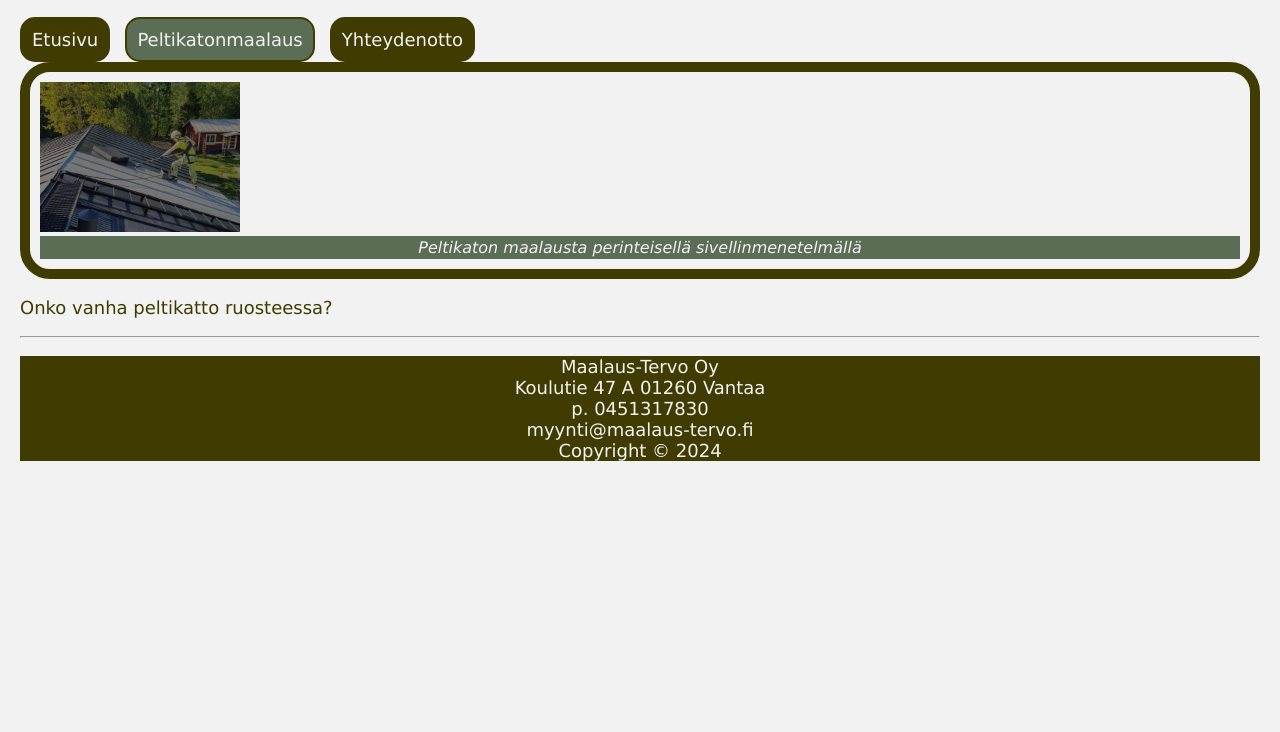
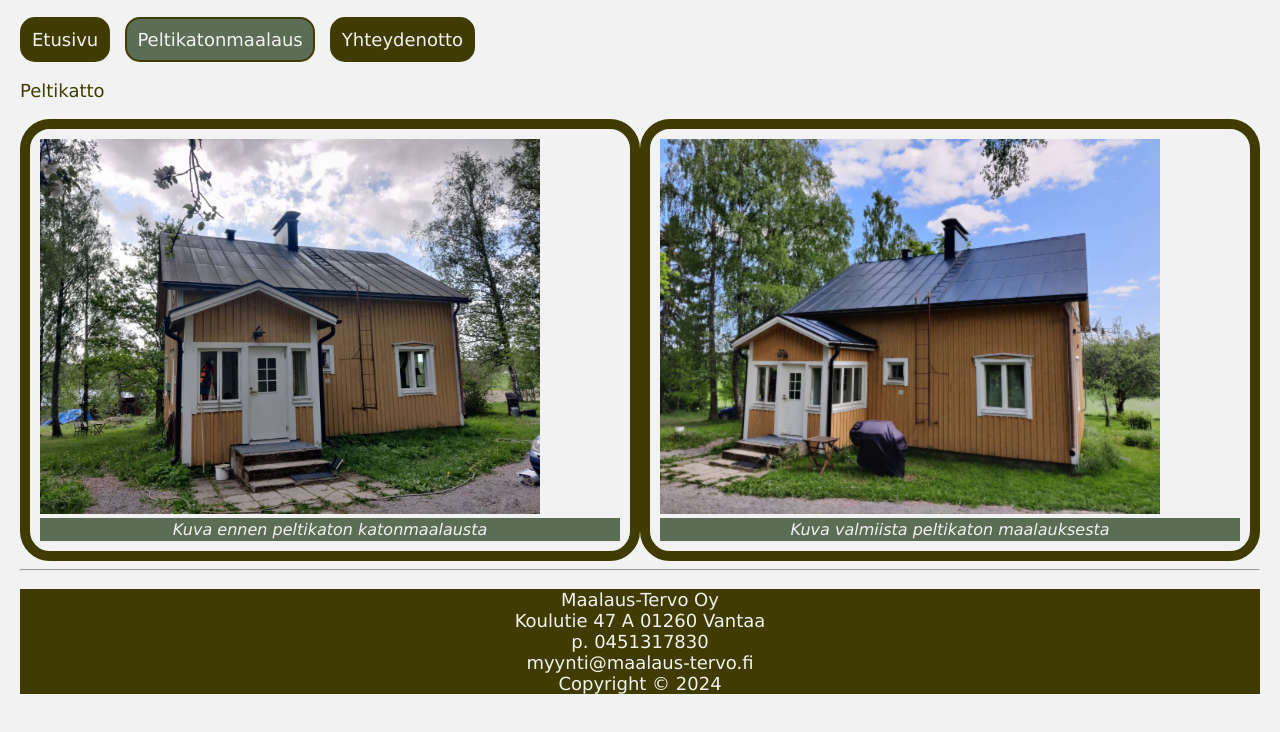
Before and after one commit to EerikaT/EerikaT.github.io, a plain HTML site: page peltikatonmaalaus.html in a window 1280 px wide. Shown: the part 78-810 px from the top of the page. Drawn offline with Linux system fonts and the light colour scheme.

Commit message:
kuvia lisää

```diff
--- a/peltikatonmaalaus.html
+++ b/peltikatonmaalaus.html
@@ -21,12 +21,21 @@
 		<a href="peltikatonmaalaus.html" id="valittu">Peltikatonmaalaus</a>
 		<a href="yhteydenotto.html">Yhteydenotto</a>
 	</nav>
-	<figure>
-		<img id="aloituskuva" src="Kuvat/aloituskuva.jpg" alt=" maalari on katolla valjaat päällään ja maalaa peltikattoa mustaksi pensselillä, jossa on pitkä varsi">
-		<figcaption>Peltikaton maalausta perinteisellä sivellinmenetelmällä</figcaption>
+		<p>Peltikatto  </p>
+
+<div class="container">
+	<div><figure>
+		<img id="esimerkkikuvat" src="Kuvat/ennenmaalausta1.jpg" alt="kuvassa o">
+		<figcaption>Kuva ennen peltikaton katonmaalausta</figcaption>
 	</figure>
+	</div>
+	<div><figure>
+		<img id="esimerkkikuvat" src="Kuvat/maalausvalmis1.jpg" alt="kuvassa o">
+		<figcaption>Kuva valmiista peltikaton maalauksesta</figcaption>
+	</figure>
+	</div>
+</div>
 
-		<p>Onko vanha peltikatto ruosteessa?  </p>
 
 
 	<!--lopuksi alatunniste-->
--- a/tyyli.css
+++ b/tyyli.css
@@ -20,6 +20,7 @@ h2 {
 
 /*päävalikko*/
 nav a{
+    align-content: center;
     background: #403c01;
     font-family: Verdana, Geneva, Tahoma, sans-serif;
     color: #f2f2f2;
@@ -61,11 +62,6 @@ nav a:hover{
     background-color: #5b6d55;
 
 }
-/*kuvan määritykset*/
-#aloituskuva {
-    width: 100%;
-    max-width: 200px;
-}
 /*leima kuvan määritykset*/
 #leima {
     width: 100%;
@@ -103,14 +99,25 @@ header{
     padding-bottom: 100px;
 
 }
-
+/*index.html sivun asettelua*/
 .grip-container{
     display: grid;
     align-items: center;
     grid-template-columns: 1fr 1fr; /* Kaki saraketta, muuta miten haluat */
 
 }
+/*peltikatonmaalaus.html sivun asettelua*/
+.container{
+    display: grid;
+    align-items: center;
+    grid-template-columns: 1fr 1fr; /* Kaki saraketta, muuta miten haluat */
 
+}
+/*peltikatonmaalaus.html sivun kuvien asettelua*/
+#esimerkkikuvat{
+    width: 100%;
+    max-width: 500px;
+}
 footer {
     background-color: #403c01 ;
     text-align: center;
```
Also changed, not shown: index.html (+13 -14 lines), Kuvat/ennenmaalausta1.jpg (added), Kuvat/maalausvalmis1.jpg (added).
